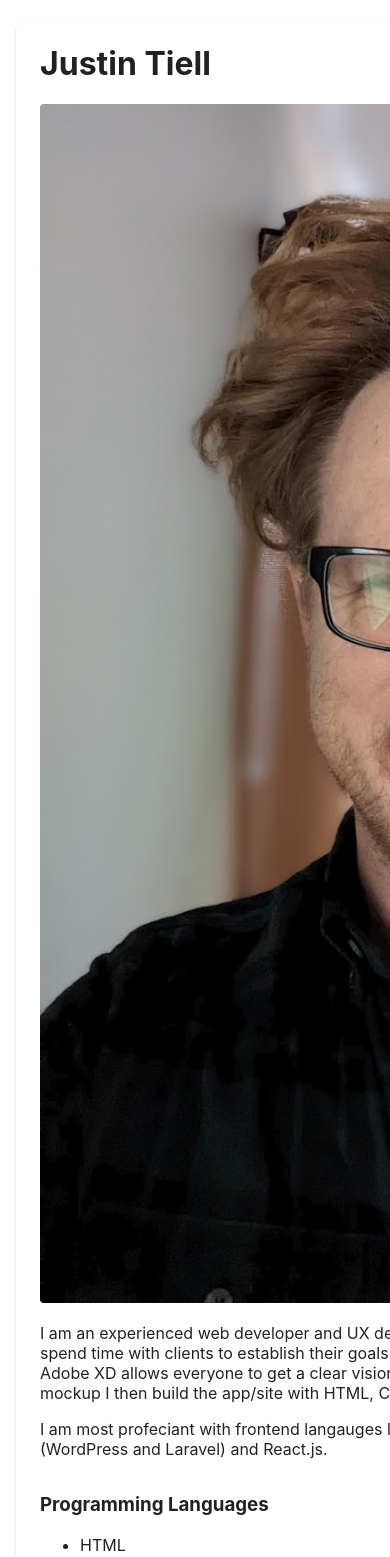
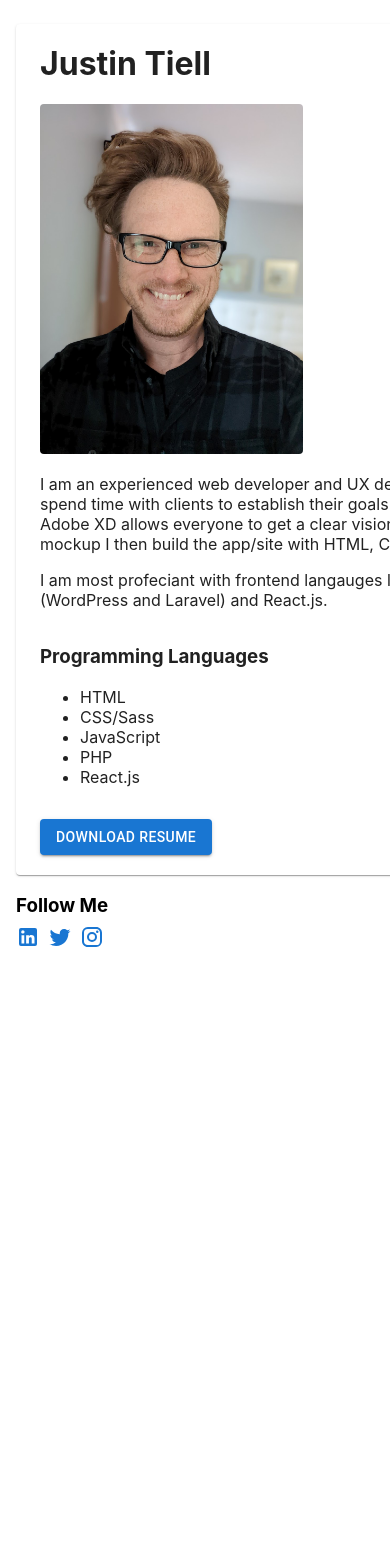
Before and after one commit to kotiell/justintiell, a React (Create React App) app: page / in a window 390 px wide. Shown: the top 1557 px of the page. After the commit the page ends 953 px from the top, so only its background shows below. Built offline with nearby package versions, Linux system fonts and the light colour scheme.

Commit message:
mobile update

```diff
--- a/src/Intro.js
+++ b/src/Intro.js
@@ -14,24 +14,21 @@ function App() {
       mt: 3,
     }}>
       <h1 style={{ marginTop: 0 }}>Justin Tiell</h1>
-        <Box sx={{
-          flexGrow: 1
-        }}>
+      <Box>
         <Grid container spacing={2}>
-            <Grid item xs={12} md={2}>
+          <Grid item xs={12} md={3}>
             <img
               src={JustinPic}
               alt="Justin Tiell"
               style={{
                 maxWidth: '100%',
+                maxHeight: '350px',
                 borderRadius: '4px'
-
               }}
             />
           </Grid>
-            <Grid item xs={12} md={10}><Box sx={{
-              xs: 1
-            }}>
+          <Grid item xs={12} md={9}>
+            <Box>
               <p style={{ marginTop: '0' }}>
                 I am an experienced web developer and UX designer with more a decade of working in multiple team environments. I spend time with clients to establish their goals and the needs of the users. Creating mockups and prototypes with Adobe XD allows everyone to get a clear vision of how the solution will look and function. After an agreed upon mockup I then build the app/site with HTML, CSS, JS, and PHP.
               </p>
--- a/src/index.js
+++ b/src/index.js
@@ -10,7 +10,7 @@ ReactDOM.render(
   <React.StrictMode>
 
     <Container sx={{
-      width: '900px'
+      maxWidth: '900px'
     }}>
       <Intro />
       <Social />
```
Lines whose indentation alone changed are shown as unchanged.
